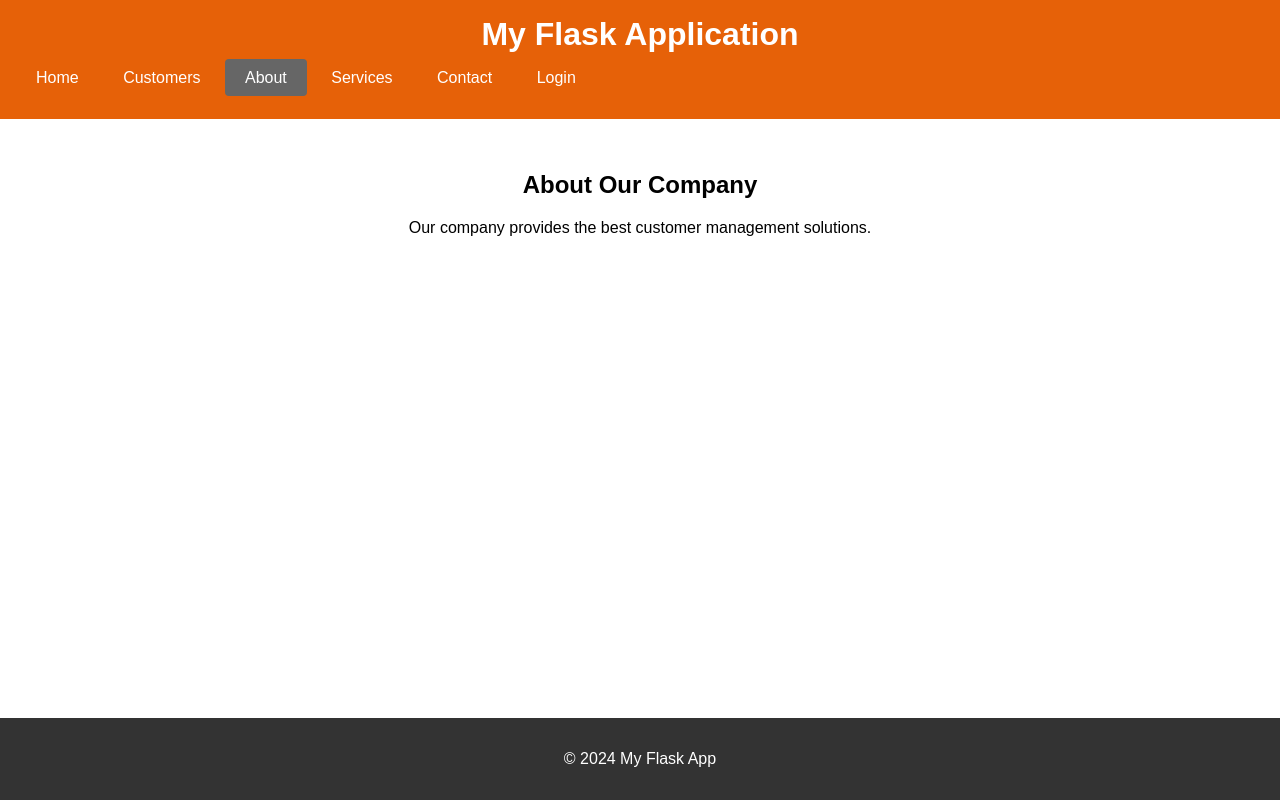
After one commit to leedaehee12/pythonPractice, a Flask app: page /about in a window 1280 px wide. The commit adds this page. Run offline with Flask 3, Linux system fonts and the light colour scheme.

Commit message:
navigation add

```diff
--- a/project_folder/app.py
+++ b/project_folder/app.py
@@ -128,16 +128,39 @@ def logout():
     flash('로그아웃되었습니다.')
     return redirect(url_for('login'))
 
+# @app.route('/')
+# @login_required
+# def index():
+#     conn = connect_db()
+#     cursor = conn.cursor()
+#     cursor.execute("SELECT * FROM customers")
+#     customers = cursor.fetchall()
+#     cursor.close()
+#     conn.close()
+#     return render_template('index.html', customers = customers)
+
 @app.route('/')
 @login_required
 def index():
-    conn = connect_db()
-    cursor = conn.cursor()
-    cursor.execute("SELECT * FROM customers")
-    customers = cursor.fetchall()
-    cursor.close()
-    conn.close()
-    return render_template('index.html', customers = customers)
+    return render_template('index.html')
+
+@app.route('/customers')
+@login_required
+def customers():
+    # 고객 관리 페이지에 대한 처리를 여기에 작성합니다.
+    return render_template('customers.html')
+
+@app.route('/about')
+def about():
+    return render_template('about.html')
+
+@app.route('/services')
+def services():
+    return render_template('services.html')
+
+@app.route('/contact')
+def contact():
+    return render_template('contact.html')
 
 if __name__ == '__main__':
     with app.app_context():
--- a/project_folder/static/styles/main.css
+++ b/project_folder/static/styles/main.css
@@ -1,11 +1,8 @@
 /* 전체 페이지 스타일 */
 body {
-    background-image: url('../images/background.jpg');
-    background-size: cover;
-    background-position: center;
-    background-repeat: no-repeat;
-    color: #fff;
     font-family: Arial, sans-serif;
+    margin: 0;
+    padding: 0;
 }
 
 /* 폼 컨테이너 스타일 */
@@ -31,6 +28,64 @@ label {
     flex-direction: column;
     align-items: flex-start;
     margin-bottom: 5px;
+}
+
+/* 헤더 스타일 */
+header {
+    background-color: rgb(230, 97, 8);
+    padding: 1rem;
+}
+
+/* 네비게이션 바 스타일 */
+nav ul {
+    list-style-type: none;
+    margin: 20;
+    padding: 0;
+    /* display: flex; */
+    justify-content: space-around;
+}
+
+nav ul li {
+    display: inline-block;
+}
+
+nav ul li a {
+    color: white;
+    text-decoration: none;
+    padding: 10px 20px;
+    border-radius: 4px;
+    transition: background-color 0.3s;
+}
+
+nav ul li a:hover {
+    background-color: #555;
+}
+
+nav ul li a.active {
+    background-color: #666;
+}
+
+/* 메인 콘텐츠 스타일 */
+main {
+    padding: 2rem;
+}
+
+/* 푸터 스타일 */
+footer {
+    background-color: #333;
+    color: white;
+    text-align: center;
+    padding: 1rem 0;
+    position: fixed;
+    bottom: 0;
+    width: 100%;
+}
+
+/* 제목 스타일 */
+h1 {
+    color: white;
+    text-align: center;
+    margin: 0;
 }
 
 /* 입력 필드 스타일 */
@@ -65,3 +120,41 @@ a {
 a:hover {
     color: #fff;
 }
+
+
+main {
+    padding: 2rem;
+    text-align: center; /* 중앙 정렬 */
+}
+
+/* 폼 스타일 */
+form {
+    max-width: 500px;
+    margin: 0 auto;
+}
+
+form label {
+    display: block;
+    margin: 1rem 0 0.5rem;
+}
+
+form input {
+    width: 100%;
+    padding: 0.5rem;
+    margin-bottom: 1rem;
+    border: 1px solid #ccc;
+    border-radius: 4px;
+}
+
+form button {
+    background-color: #f80000;
+    color: white;
+    padding: 0.5rem 1rem;
+    border: none;
+    border-radius: 4px;
+    cursor: pointer;
+}
+
+form button:hover {
+    background-color: #555;
+}
--- /dev/null
+++ b/project_folder/templates/about.html
@@ -0,0 +1,8 @@
+{% extends 'base.html' %}
+
+{% block title %}About Us{% endblock %}
+
+{% block content %}
+<h2>About Our Company</h2>
+<p>Our company provides the best customer management solutions.</p>
+{% endblock %}
--- /dev/null
+++ b/project_folder/templates/base.html
@@ -0,0 +1,37 @@
+<!DOCTYPE html>
+<html lang="en">
+<head>
+    <meta charset="UTF-8">
+    <meta name="viewport" content="width=device-width, initial-scale=1.0">
+    <title>{% block title %}Flask App{% endblock %}</title>
+    <link rel="stylesheet" href="{{ url_for('static', filename='styles/main.css') }}">
+</head>
+<body>
+    <header>
+        <h1>My Flask Application</h1>
+        <nav>
+            <ul>
+                <li><a href="{{ url_for('index') }}" class="{% if request.endpoint == 'index' %}active{% endif %}">Home</a></li>
+                <li><a href="{{ url_for('customers') }}" class="{% if request.endpoint == 'customers' %}active{% endif %}">Customers</a></li>
+                <li><a href="{{ url_for('about') }}" class="{% if request.endpoint == 'about' %}active{% endif %}">About</a></li>
+                <li><a href="{{ url_for('services') }}" class="{% if request.endpoint == 'services' %}active{% endif %}">Services</a></li>
+                <li><a href="{{ url_for('contact') }}" class="{% if request.endpoint == 'contact' %}active{% endif %}">Contact</a></li>
+
+                {% if current_user.is_authenticated %}
+                    <li><a href="{{ url_for('logout') }}">Logout</a></li>
+                {% else %}
+                    <li><a href="{{ url_for('login') }}">Login</a></li>
+                {% endif %}
+            </ul>
+        </nav>
+    </header>
+
+    <main>
+        {% block content %}{% endblock %}
+    </main>
+
+    <footer>
+        <p>&copy; 2024 My Flask App</p>
+    </footer>
+</body>
+</html>
```
Also changed, not shown: project_folder/templates/contact.html (added, +8 -0 lines), project_folder/templates/customers.html (added, +8 -0 lines), project_folder/templates/index.html (+5 -24 lines), project_folder/templates/login.html (+15 -20 lines), project_folder/templates/services.html (added, +8 -0 lines).
